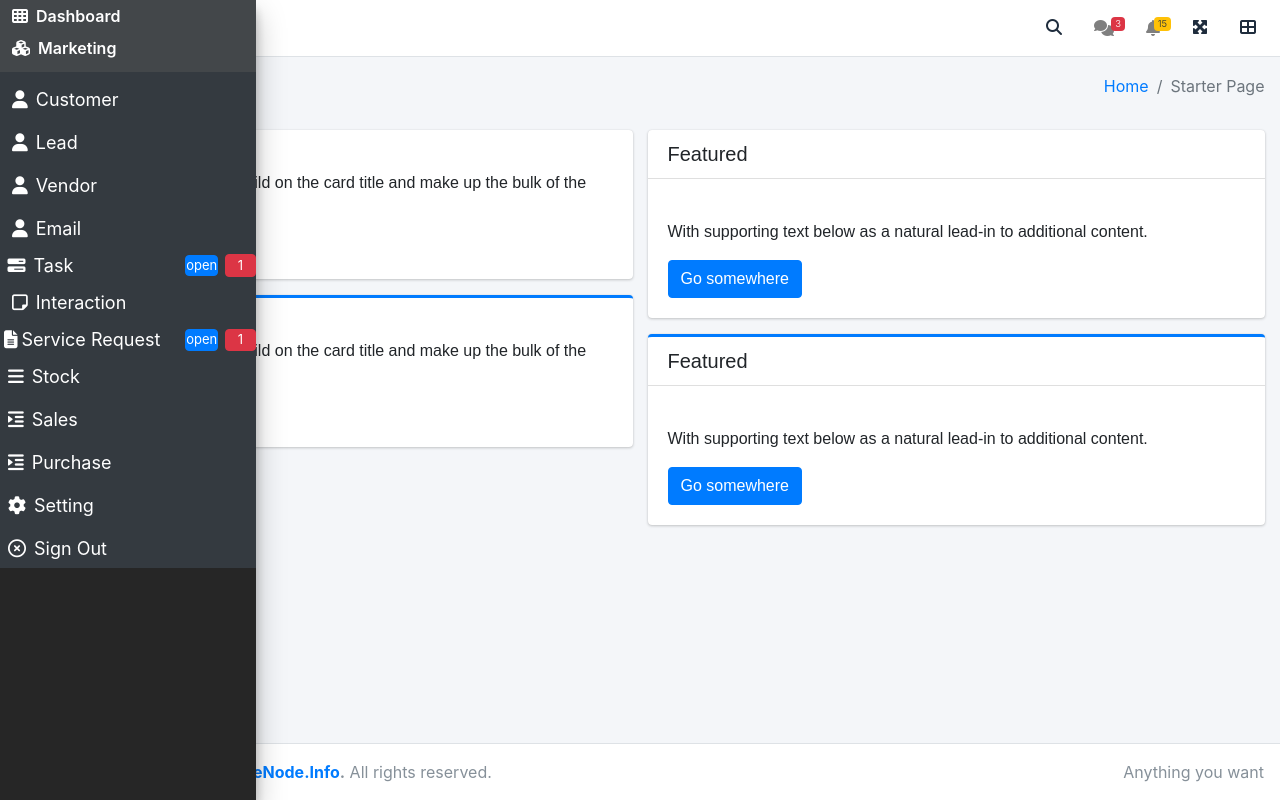
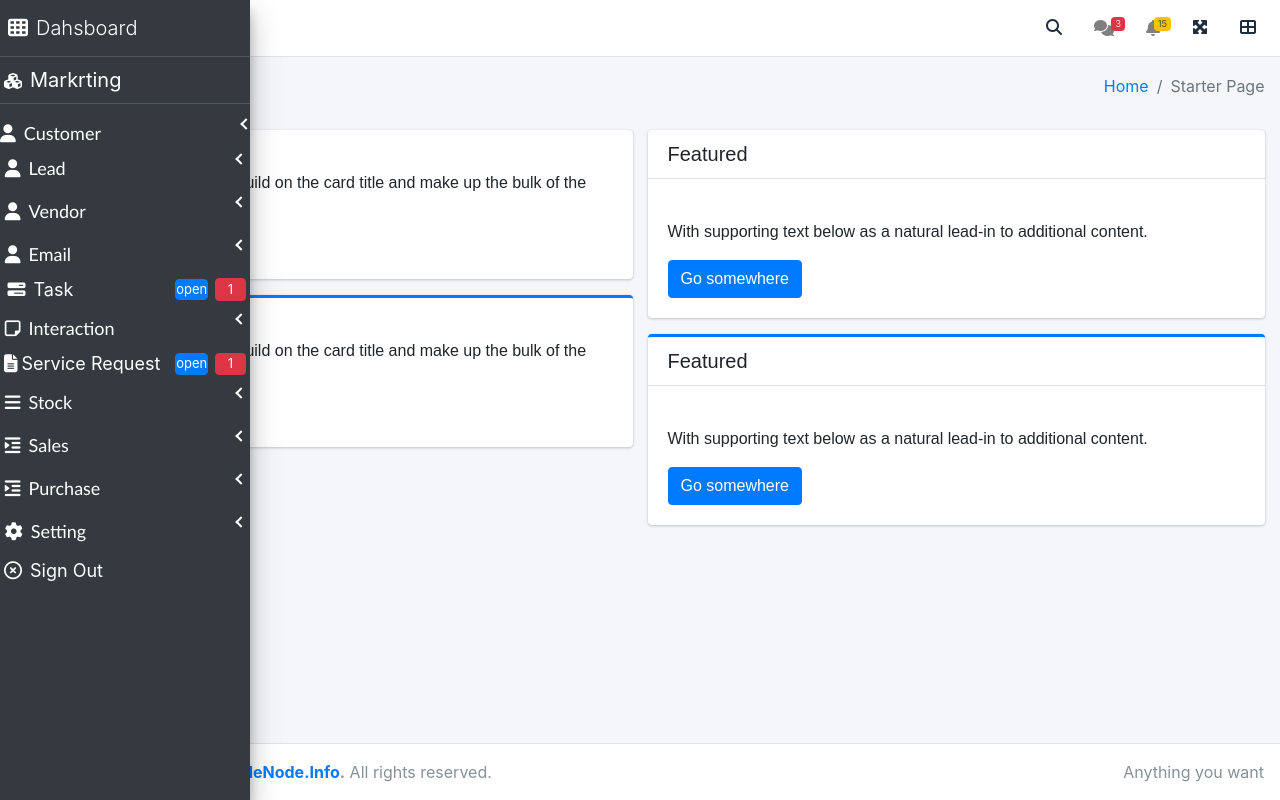
Before and after one commit to VikashSingh1372/IndsacCRMFrontend, a React (Create React App) app: page / in a window 1280 px wide. Built offline with nearby package versions, Linux system fonts and the light colour scheme.

Commit message:
left panel Submit

```diff
--- a/src/Styles/LandingPageSlideBar.css
+++ b/src/Styles/LandingPageSlideBar.css
@@ -7,27 +7,30 @@
     color: rgb(197, 197, 197);
     margin: 0.7em;
 }
+
 .bgcolor {
     background-color: rgba(90, 90, 90, 0.39);
 }
-.nav{
-  border:none;
+
+.nav {
+    border: none;
 }
-.sidebar{
-  padding:0;
+
+.sidebar {
+    padding: 0;
 }
 
 .tcolor {
-    color: rgba(255, 255, 255, 0.765);
+    color: rgba(255, 255, 255, 0.555) !important;
     font-size: medium;
     list-style: none;
     text-decoration: none;
-    /* background-color: rgba(90, 90, 90, 0.39) ; */
 }
 
 .tcolor:hover {
-    color: white;
-
+    color: white !important;
+    font-size: large;
+    transition: 0.3s;
 }
 
 .btnclass1 {
@@ -36,14 +39,286 @@
     padding-top: 0.5px;
     margin-left: 0.5em;
 }
-.slidebarclass {
+
+/* .slidebarclass {
     position: fixed !important;
     overflow: scroll;
     margin: 0;
     padding: 0;
     background-color: rgb(38, 38, 38);
-    /* top:0; */
     width: 20%;
     height: 100% !important;
     border: none;
+} */
+
+
+
+#showItemsBtn1 {
+    background-color: #343a40;
+    color: white;
+    cursor: pointer;
+    position: relative;
 }
+
+.arrow {
+    display: block;
+    float: right;
+    transition: transform 0.4s ease-in-out;
+}
+
+.arrow::before {
+    content: '';
+    display: block;
+    border: solid white;
+    border-width: 0 2px 2px 0;
+    padding: 3px;
+    float: right;
+
+    transform: rotate(135deg);
+}
+
+#showItemsCheckbox1 {
+    display: none;
+}
+
+#showItemsCheckbox1:checked~#showItemsBtn1 .arrow {
+    transform: rotate(-90deg);
+}
+
+#showItemsCheckbox1:checked~#itemContainer1 {
+    display: block;
+}
+
+#itemContainer1 {
+    display: none;
+
+}
+
+
+#showItemsBtn2 {
+
+    background-color: #343a40;
+    color: white;
+    cursor: pointer;
+    position: relative;
+}
+
+#showItemsCheckbox2 {
+    display: none;
+}
+
+#showItemsCheckbox2:checked~#showItemsBtn2 .arrow {
+    transform: rotate(-90deg);
+}
+
+#showItemsCheckbox2:checked~#itemContainer2 {
+    display: block;
+}
+
+#itemContainer2 {
+    display: none;
+
+}
+
+
+
+
+#showItemsBtn3 {
+
+    background-color: #343a40;
+    color: white;
+    cursor: pointer;
+    position: relative;
+}
+
+
+#showItemsCheckbox3 {
+    display: none;
+}
+
+#showItemsCheckbox3:checked~#showItemsBtn3 .arrow {
+    transform: rotate(-90deg);
+}
+
+#showItemsCheckbox3:checked~#itemContainer3 {
+    display: block;
+}
+
+#itemContainer3 {
+    display: none;
+
+}
+
+#showItemsBtn4 {
+
+    background-color: #343a40;
+    color: white;
+    cursor: pointer;
+    position: relative;
+}
+
+
+#showItemsCheckbox4 {
+    display: none;
+}
+
+#showItemsCheckbox4:checked~#showItemsBtn4 .arrow {
+    transform: rotate(-90deg);
+}
+
+#showItemsCheckbox4:checked~#itemContainer4 {
+    display: block;
+}
+
+#itemContainer4 {
+    display: none;
+
+}
+
+#showItemsBtn5 {
+
+    background-color: #343a40;
+    color: white;
+    cursor: pointer;
+    position: relative;
+}
+
+#showItemsCheckbox5 {
+    display: none;
+}
+
+#showItemsCheckbox5:checked~#showItemsBtn5 .arrow {
+    transform: rotate(-90deg);
+}
+
+#showItemsCheckbox5:checked~#itemContainer5 {
+    display: block;
+}
+
+#itemContainer5 {
+    display: none;
+
+}
+
+#showItemsBtn6 {
+
+    background-color: #343a40;
+    color: white;
+    cursor: pointer;
+    position: relative;
+}
+
+#showItemsCheckbox6 {
+    display: none;
+}
+
+#showItemsCheckbox6:checked~#showItemsBtn6 .arrow {
+    transform: rotate(-90deg);
+}
+
+#showItemsCheckbox6:checked~#itemContainer6 {
+    display: block;
+}
+
+#itemContainer6 {
+    display: none;
+
+}
+
+
+#showItemsBtn7 {
+
+    background-color: #343a40;
+    color: white;
+    cursor: pointer;
+    position: relative;
+}
+
+
+
+#showItemsCheckbox7 {
+    display: none;
+}
+
+#showItemsCheckbox7:checked~#showItemsBtn7 .arrow {
+    transform: rotate(-90deg);
+}
+
+#showItemsCheckbox7:checked~#itemContainer7 {
+    display: block;
+}
+
+#itemContainer7 {
+    display: none;
+
+}
+
+
+#showItemsBtn8 {
+
+    background-color: #343a40;
+    color: white;
+    cursor: pointer;
+    position: relative;
+}
+
+
+#showItemsCheckbox8 {
+    display: none;
+}
+
+#showItemsCheckbox8:checked~#showItemsBtn8 .arrow {
+    transform: rotate(-90deg);
+}
+
+#showItemsCheckbox8:checked~#itemContainer8 {
+    display: block;
+}
+
+#itemContainer8 {
+    display: none;
+
+}
+
+ul {
+    list-style: none;
+    padding: 0px;
+}
+
+label {
+    font-family: 'Trebuchet MS', 'Lucida Sans Unicode', 'Lucida Grande', 'Lucida Sans', Arial, sans-serif;
+    font-weight: normal !important;
+    /* margin-bottom: 0.5rem; */
+    font-size: large;
+    padding-right: 0.3rem;
+    padding-left: 0.3rem;
+    padding-top: 0.5rem;
+
+
+}
+
+#showItemsBtn9 {
+
+    background-color: #343a40;
+    color: white;
+    cursor: pointer;
+    position: relative;
+}
+
+
+#showItemsCheckbox9 {
+    display: none;
+}
+
+#showItemsCheckbox9:checked~#showItemsBtn9 .arrow {
+    transform: rotate(-90deg);
+}
+
+#showItemsCheckbox9:checked~#itemContainer9 {
+    display: block;
+}
+
+#itemContainer9 {
+    display: none;
+
+}
--- a/src/User/MainSidebar.jsx
+++ b/src/User/MainSidebar.jsx
@@ -1,15 +1,15 @@
 import React, { useState } from "react";
 import { Link } from "react-router-dom";
 import { SiGooglechat } from "react-icons/si";
+import "../Styles/LandingPageSlideBar.css";
 import {
   BsFillBagFill,
   BsFillCalendar2DateFill,
   BsPeopleFill,
 } from "react-icons/bs";
 import { FaListUl, FaBook, FaUserGraduate } from "react-icons/fa";
-import { MdGrade } from "react-icons/md";
+import { MdGrade, MdHeight } from "react-icons/md";
 import { IoMdAnalytics } from "react-icons/io";
-import "../Styles/LandingPageSlideBar.css";
 
 export default function MainSidebar(props) {
   const [searchBtn, setSearchBtn] = useState(true);
@@ -18,34 +18,39 @@ export default function MainSidebar(props) {
 
   return (
     <>
-      <aside className="main-sidebar sidebar-dark-primary elevation-4 slidebarclass">
-        <div className="flex-shrink-0  bg-dark">
-          <a href="/" className="d-flex text-decoration-none bgcolor">
-            <span className="fs-6 fw-semibold pl-2 m-1">
-              <i class="fa fa-th mr-2" aria-hidden="true"></i>
-              Dashboard{" "}
-            </span>
-          </a>
-          <a href="/" className="d-flex pb-2 mb-2 text-decoration-none bgcolor">
-            <span className="fs-6 fw-semibold pl-2 m-1">
-              <i className="fa fa-cubes mr-2" aria-hidden="true"></i>
-              Marketing{" "}
-            </span>
-          </a>
+      <aside
+        className="main-sidebar sidebar-dark-primary elevation-4 "
+        style={{ position: "fixed", overflow: "scrollY", height: 1 }}
+      >
+        <Link to="index3.html" className="brand-link">
+          <i class="fa fa-th mr-2 text-white" aria-hidden="true"></i>
+          <span className="brand-text font-weight-light text-white">Dahsboard</span>
+        </Link>
+        <div className="sidebar ">
+          <div className="user-panel mt-2 mb-3 d-flex">
+              <i className="fa fa-cubes pl-1 mr-2 pt-2 pb-2 text-white" aria-hidden="true"></i>
+              <Link to="/" className="d-block fs-5 pb-2 text-white">
+                Markrting
+              </Link>
 
-          <ul className="list-unstyled p-0  m-0">
-            <li className="mb-1">
-              <button
-                className="btn   btnclass text-white  collapsed"
-                data-bs-toggle="collapse"
-                data-bs-target="#home-collapse"
-                aria-expanded="false"
+          </div>
+
+          {/* <!-- Sidebar Menu --> */}
+          <nav className="mt-2 ">
+            <ul
+              className="nav nav-pills nav-sidebar flex-column"
+              data-widget="treeview"
+              role="menu"
+              data-accordion="false"
             >
+            <input type="checkbox" id="showItemsCheckbox1" />
+              <label htmlFor="showItemsCheckbox1" id="showItemsBtn1" className="p-0 m-0" >
                 <i className="fa fa-user mr-2" aria-hidden="true"></i>
                 Customer
-              </button>
-              <div className="collapse" id="home-collapse" style={{}}>
-                <ul className="bgcolor tcolor list-unstyled fw-normal  pb-1 small">
+                <span className="arrow"  />
+              </label>
+              <div id="itemContainer1">
+                <ul>
                   <li>
                     <a href="#" className="tcolor">
                       <i
@@ -66,19 +71,15 @@ export default function MainSidebar(props) {
                   </li>
                 </ul>
               </div>
-            </li>
-            <li className="mb-1">
-              <button
-                className="btn   btnclass text-white collapsed"
-                data-bs-toggle="collapse"
-                data-bs-target="#dashboard-collapse"
-                aria-expanded="false"
-              >
+
+              <input type="checkbox" id="showItemsCheckbox2" />
+              <label htmlFor="showItemsCheckbox2" id="showItemsBtn2">
                 <i className="fa fa-user mr-2" aria-hidden="true"></i>
                 Lead
-              </button>
-              <div className="collapse" id="dashboard-collapse" style={{}}>
-                <ul className=" bgcolor   list-unstyled fw-normal  pb-1 small">
+                <span className="arrow" />
+              </label>
+              <div id="itemContainer2">
+                <ul>
                   <li>
                     <a href="#" className="tcolor">
                       <i
@@ -99,19 +100,15 @@ export default function MainSidebar(props) {
                   </li>
                 </ul>
               </div>
-            </li>
-            <li className="mb-1">
-              <button
-                className="btn   btnclass text-white collapsed"
-                data-bs-toggle="collapse"
-                data-bs-target="#orders-collapse"
-                aria-expanded="false"
-              >
+
+              <input type="checkbox" id="showItemsCheckbox3" />
+              <label htmlFor="showItemsCheckbox3" id="showItemsBtn3">
                 <i className="fa fa-user mr-2" aria-hidden="true"></i>
                 Vendor
-              </button>
-              <div className="collapse" id="orders-collapse">
-                <ul className="  bgcolor  list-unstyled  fw-normal pb-1 small">
+                <span className="arrow" />
+              </label>
+              <div id="itemContainer3">
+                <ul>
                   <li>
                     <a href="#" className="tcolor">
                       <i
@@ -132,19 +129,15 @@ export default function MainSidebar(props) {
                   </li>
                 </ul>
               </div>
-            </li>
-            <li className="mb-1">
-              <button
-                className="btn align-items-center text-white btnclass collapsed"
-                data-bs-toggle="collapse"
-                data-bs-target="#Email-collapse"
-                aria-expanded="false"
-              >
+
+              <input type="checkbox" id="showItemsCheckbox4" />
+              <label htmlFor="showItemsCheckbox4" id="showItemsBtn4">
                 <i className="fa fa-user mr-2" aria-hidden="true"></i>
                 Email
-              </button>
-              <div className="collapse" id="Email-collapse">
-                <ul className="list-unstyled bgcolor  fw-normal pb-1 small">
+                <span className="arrow" />
+              </label>
+              <div id="itemContainer4">
+                <ul>
                   <li>
                     <a href="#" className=" tcolor rounded">
                       <i
@@ -165,9 +158,8 @@ export default function MainSidebar(props) {
                   </li>
                 </ul>
               </div>
-            </li>
 
-            <li className="mb-1 d-flex">
+              <li className="mb-1 mr-1 d-flex">
                 <div className="col-5 align-items-left">
                   <button
                     className="btn text-white p-0"
@@ -178,22 +170,21 @@ export default function MainSidebar(props) {
                   </button>
                 </div>
                 <div className="col-7 text-right p-0">
-                <button className="btn btn-primary btnclass1 p-0">open</button>
+                  <button className="btn btn-primary btnclass1 p-0">
+                    open
+                  </button>
                   <button className="btn btn-danger btnclass1 ">1</button>
                 </div>
               </li>
-            <li className="mb-1">
-              <button
-                className="btn   align-items-center text-white btnclass collapsed"
-                data-bs-toggle="collapse"
-                data-bs-target="#Interaction-collapse"
-                aria-expanded="false"
-              >
+
+              <input type="checkbox" id="showItemsCheckbox5" />
+              <label htmlFor="showItemsCheckbox5" id="showItemsBtn5">
                 <i className="fa fa-sticky-note-o mr-2" aria-hidden="true"></i>
                 Interaction
-              </button>
-              <div className="collapse" id="Interaction-collapse">
-                <ul className="  bgcolor   list-unstyled fw-normal pb-1 small">
+                <span className="arrow" />
+              </label>
+              <div id="itemContainer5">
+                <ul>
                   <li>
                     <a href="#" className=" tcolor">
                       <i
@@ -214,9 +205,8 @@ export default function MainSidebar(props) {
                   </li>
                 </ul>
               </div>
-            </li>
 
-            <li className="mb-1 mr-0 d-flex">
+              <li className="mb-1 mr-1 d-flex">
                 <div className="col-8 m-0 p-0">
                   <button
                     className="btn text-white p-0 m-0 "
@@ -227,23 +217,21 @@ export default function MainSidebar(props) {
                   </button>
                 </div>
                 <div className="col-4 p-0 text-right ">
-                <button className="btn btn-primary btnclass1 p-0">open</button>
+                  <button className="btn btn-primary btnclass1 p-0">
+                    open
+                  </button>
                   <button className="btn btn-danger btnclass1 ">1</button>
                 </div>
               </li>
 
-            <li className="mb-1">
-              <button
-                className="btn   align-items-center text-white btnclass collapsed pl-2"
-                data-bs-toggle="collapse"
-                data-bs-target="#Stock-collapse"
-                aria-expanded="false"
-              >
+              <input type="checkbox" id="showItemsCheckbox6" />
+              <label htmlFor="showItemsCheckbox6" id="showItemsBtn6">
                 <i className="fa fa-bars mr-2" aria-hidden="true"></i>
                 Stock
-              </button>
-              <div className="collapse" id="Stock-collapse">
-                <ul className="  bgcolor   list-unstyled fw-normal pb-1 small">
+                <span className="arrow" />
+              </label>
+              <div id="itemContainer6">
+                <ul>
                   <li>
                     <a href="#" className=" tcolor">
                       <i className="fa fa-bars pl-3 m-1" aria-hidden="true"></i>
@@ -252,20 +240,15 @@ export default function MainSidebar(props) {
                   </li>
                 </ul>
               </div>
-            </li>
 
-            <li className="mb-1">
-              <button
-                className="btn   align-items-center text-white btnclass collapsed pl-2"
-                data-bs-toggle="collapse"
-                data-bs-target="#Sale-collapse"
-                aria-expanded="false"
-              >
+              <input type="checkbox" id="showItemsCheckbox7" />
+              <label htmlFor="showItemsCheckbox7" id="showItemsBtn7">
                 <i className="fa fa-indent mr-2" aria-hidden="true"></i>
                 Sales
-              </button>
-              <div className="collapse" id="Sale-collapse">
-                <ul className="   bgcolor  list-unstyled fw-normal pb-1 small">
+                <span className="arrow" />
+              </label>
+              <div id="itemContainer7">
+                <ul>
                   <li>
                     <a href="#" className=" tcolor">
                       <i className="fa fa-th pl-3 m-1" aria-hidden="true"></i>
@@ -316,19 +299,15 @@ export default function MainSidebar(props) {
                   </li>
                 </ul>
               </div>
-            </li>
-            <li className="mb-1">
-              <button
-                className="btn   align-items-center text-white btnclass collapsed pl-2"
-                data-bs-toggle="collapse"
-                data-bs-target="#purchase-collapse"
-                aria-expanded="false"
-              >
+
+              <input type="checkbox" id="showItemsCheckbox8" />
+              <label htmlFor="showItemsCheckbox8" id="showItemsBtn8">
                 <i className="fa fa-indent mr-2" aria-hidden="true"></i>
                 Purchase
-              </button>
-              <div className="collapse" id="purchase-collapse">
-                <ul className="   bgcolor  list-unstyled fw-normal pb-1 small">
+                <span className="arrow" />
+              </label>
+              <div id="itemContainer8">
+                <ul>
                   <li>
                     <a href="#" className=" tcolor">
                       <i className="fa fa-th pl-3 m-1" aria-hidden="true"></i>
@@ -343,19 +322,15 @@ export default function MainSidebar(props) {
                   </li>
                 </ul>
               </div>
-            </li>
-            <li className="mb-1">
-              <button
-                className="btn   align-items-center text-white btnclass collapsed pl-2"
-                data-bs-toggle="collapse"
-                data-bs-target="#setting-collapse"
-                aria-expanded="false"
-              >
+
+              <input type="checkbox" id="showItemsCheckbox9" />
+              <label htmlFor="showItemsCheckbox9" id="showItemsBtn9">
                 <i className="fa fa-cog mr-2" aria-hidden="true"></i>
                 Setting
-              </button>
-              <div className="collapse" id="setting-collapse">
-                <ul className="list-unstyled bgcolor fw-normal pb-1 small">
+                <span className="arrow" />
+              </label>
+              <div id="itemContainer9">
+                <ul>
                   <li>
                     <a href="#" className=" tcolor">
                       <i
@@ -403,21 +378,20 @@ export default function MainSidebar(props) {
                   </li>
                 </ul>
               </div>
-            </li>
+
               <li className="mb-1">
                 <button
-                className="btn   align-items-center text-white btnclass collapsed pl-2"
-                data-bs-toggle="collapse"
-                data-bs-target="#setting-collapse"
-                aria-expanded="false"
+                  className="btn btn-toggle align-items-center text-white btnclass collapsed p-1"
                 >
-                <i className="fa fa-times-circle-o mr-2" aria-hidden="true"></i>
+                  <i
+                    className="fa fa-times-circle-o mr-2"
+                    aria-hidden="true"
+                  ></i>
                   Sign Out
                 </button>
               </li>
-
-            {/* <li className="border-top my-3" /> */}
             </ul>
+          </nav>
         </div>
       </aside>
     </>
```
Lines whose indentation alone changed are shown as unchanged.
